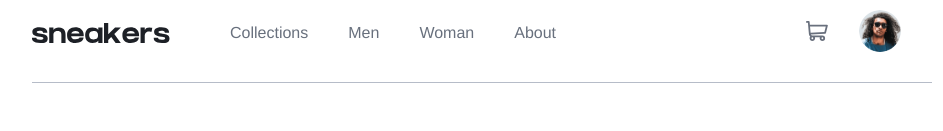
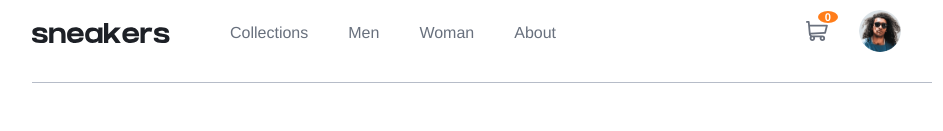
Before and after one commit to emilipothese/e-commerce-product, a Vue app: page / in a window 1280 px wide. Shown: the top 131 px of the page, without its empty margins (158-1101 px from the left). Built offline with nearby package versions, Linux system fonts and the light colour scheme.

Commit message:
Style number in cart

```diff
--- a/src/components/NavBar.vue
+++ b/src/components/NavBar.vue
@@ -16,7 +16,7 @@
     </nav>
 
     <div class="menu__profil">
-      <a href=""><img src="../assets/icon-cart.svg" alt=""></a>
+      <a href=""><img src="../assets/icon-cart.svg" alt=""><span class="number--small">0</span></a>
       <a href="#"><img src="../assets/image-avatar.png" alt=""></a>
     </div>
   </section>
@@ -56,6 +56,10 @@
     justify-content: space-around;
   }
 
+  .menu__profil a {
+    text-decoration: none;
+  }
+
   .menu__profil a:nth-child(2) img{
     width: 40%;
     border: 2px solid transparent;
@@ -66,6 +70,22 @@
   .menu__profil a:nth-child(2) img:hover{
     border: 2px solid hsl(26, 100%, 55%);
     border-radius: 50%;
+  }
+
+  .menu__profil a:nth-child(1) {
+    position: relative;
+  }
+
+  .number--small {
+    font-size: 0.7rem;
+    font-weight: 700;
+    color: white;
+    background-color: hsl(26, 100%, 55%);
+    border-radius: 50%;
+    padding: 0px 7px;
+    position: absolute;
+    top: -10px;
+    right: -10px;
   }
 
   @media screen and (max-width: 900px) {
```
